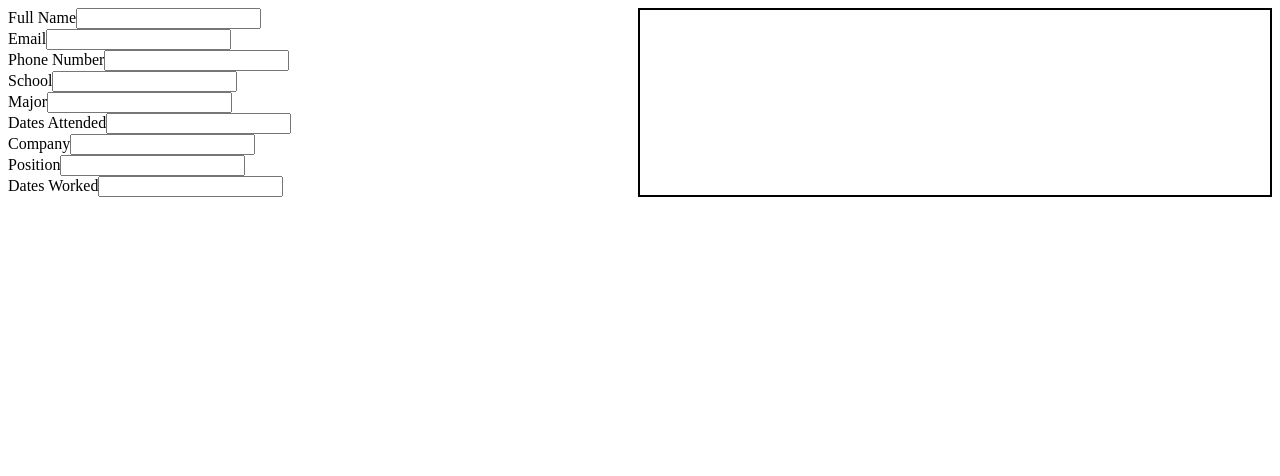
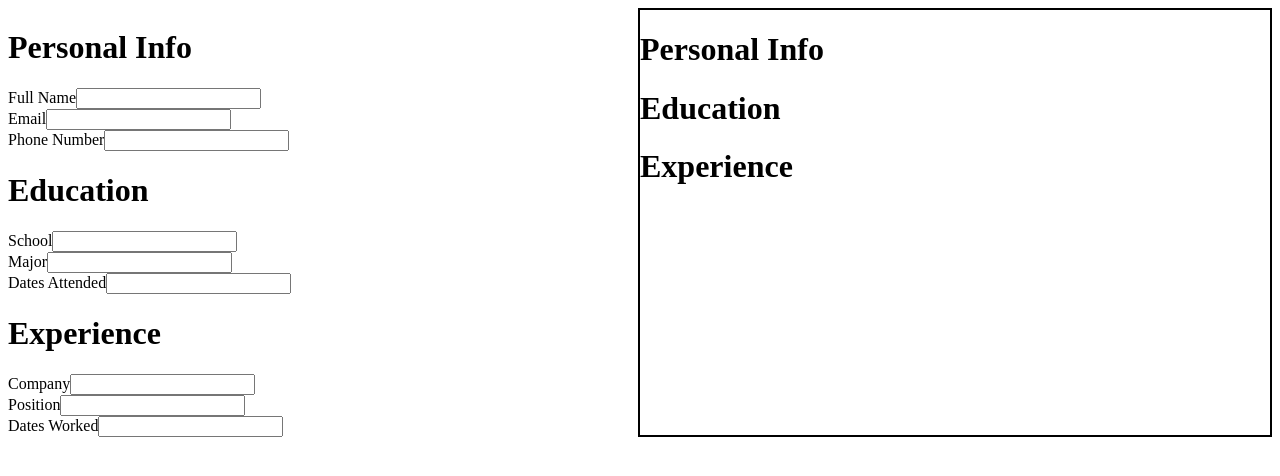
Before and after one commit to cwalker3/cv-application, a React (Vite) app: page / in a window 1280 px wide. Shown: the top 476 px of the page. Built offline with nearby package versions, Linux system fonts and the light colour scheme.

Commit message:
add headings

```diff
--- a/src/components/EducationForm.jsx
+++ b/src/components/EducationForm.jsx
@@ -1,6 +1,7 @@
 function EducationForm({data, onChange}) {
   return (
     <form>
+      <h1>Education</h1>
       <div className="input-container">
         <label htmlFor='school'>School</label>
         <input type="text" id='school' value={data.school} onChange={onChange}/>
--- a/src/components/ExperienceForm.jsx
+++ b/src/components/ExperienceForm.jsx
@@ -1,13 +1,14 @@
 function ExperienceForm({data, onChange}) {
   return (
     <form>
+      <h1>Experience</h1>
       <div className="input-container">
         <label htmlFor='company'>Company</label>
-        <input type="text" id='school' value={data.company} onChange={onChange}/>
+        <input type="text" id='company' value={data.company} onChange={onChange}/>
       </div>
       <div className="input-container">
         <label htmlFor='position'>Position</label>
-        <input type="text" id='school' value={data.position} onChange={onChange}/>
+        <input type="text" id='position' value={data.position} onChange={onChange}/>
       </div>
       <div className="input-container">
         <label htmlFor='jobDate'>Dates Worked</label>
--- a/src/components/PersonalForm.jsx
+++ b/src/components/PersonalForm.jsx
@@ -1,6 +1,7 @@
 function PersonalForm({data, onChange}) {
   return (
     <form>
+      <h1>Personal Info</h1>
       <div className="input-container">
         <label htmlFor='name'>Full Name</label>
         <input type="text" id='name' value={data.name} onChange={onChange}/>
--- a/src/components/Resume.jsx
+++ b/src/components/Resume.jsx
@@ -2,12 +2,15 @@ function Resume({data}) {
   return (
     <div className='resume'>
       <div className="personal">
+        <h1>Personal Info</h1>
         {data.name} {data.email} {data.phone}
       </div>
       <div className="education">
+        <h1>Education</h1>
         {data.school} {data.major} {data.schoolDate}
       </div>
       <div className="experience">
+        <h1>Experience</h1>
         {data.company} {data.position} {data.jobDate}
       </div>
 
```
